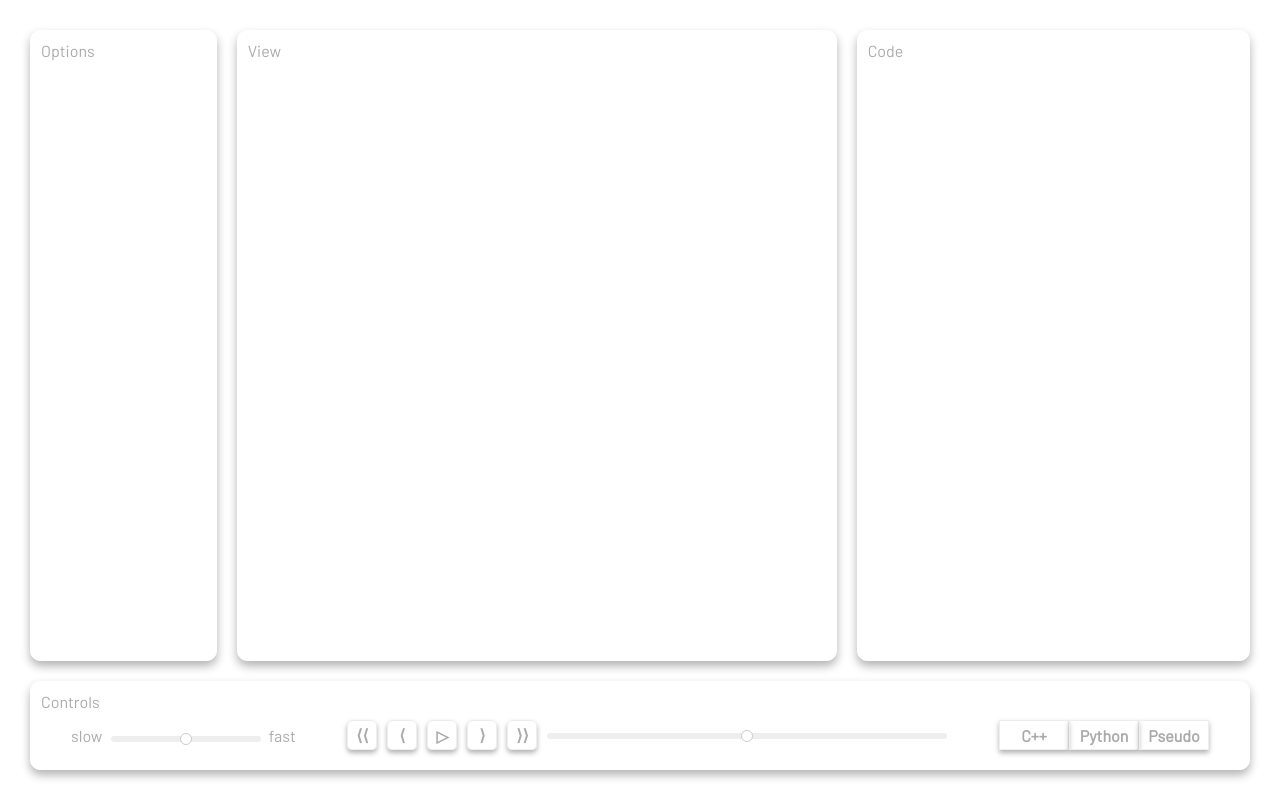
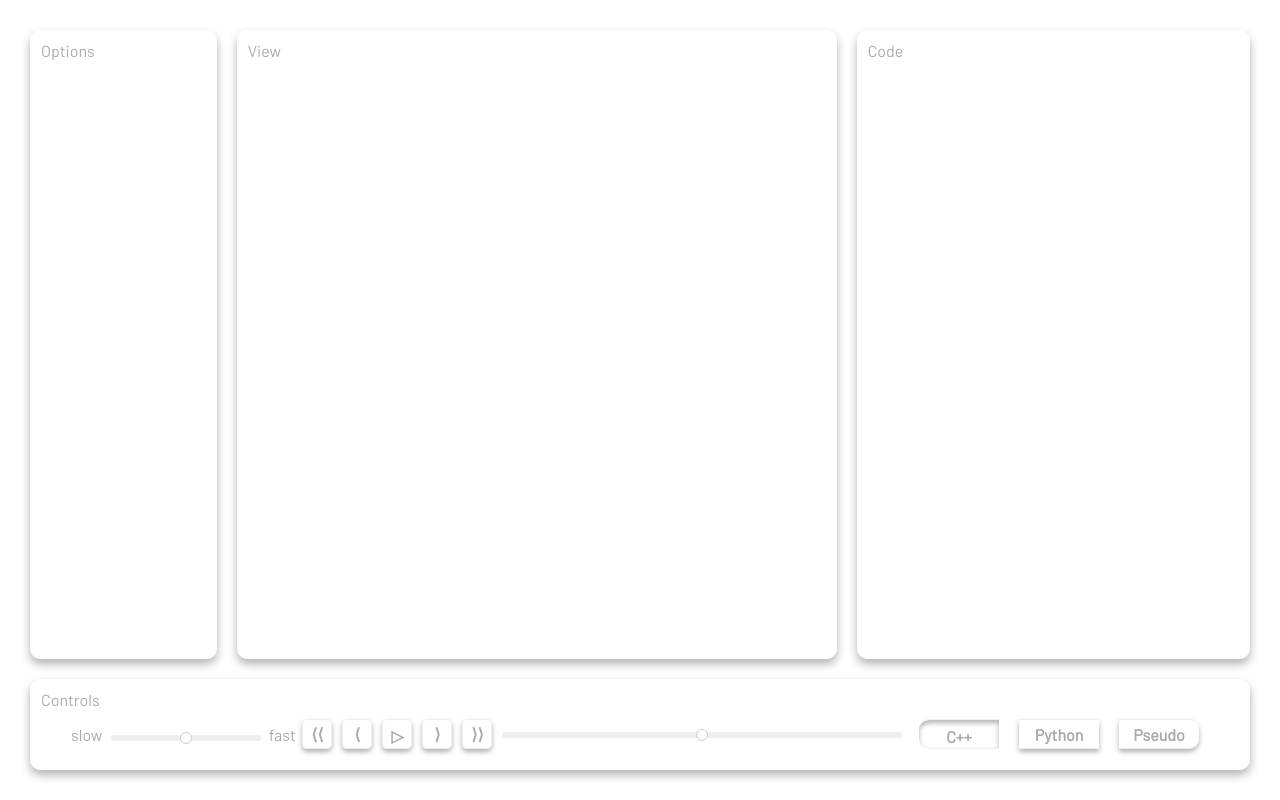
Before and after one commit to silentz/visualizer, a Vue app: page /#/test in a window 1280 px wide. Built offline with nearby package versions, Linux system fonts and the light colour scheme.

Commit message:
language switch smooth test

```diff
--- a/src/components/MainView.vue
+++ b/src/components/MainView.vue
@@ -30,8 +30,10 @@
 					</div>
 
 					<div class='languages'>
-						<div class='button radio' v-for='(language, index) in languages_values'
-							:style="{'radio_chosen': index == languages_chosen}">
+						<div v-for='(language, index) in languages_values'
+							:class='{"button": true, "radio": true, "radio-chosen": (index == languages_chosen),
+								"radio-left": (index == 0), "radio-right": (index + 1 == languages_values.length)}'
+							@click="languages_chosen = index">
 							{{ language }}
 						</div>
 					</div>
@@ -71,7 +73,6 @@ export default {
 		grid-template-areas:
 			"options  viewer   code"
 			"controls controls controls";
-
 	}
 
 	.controls {
@@ -142,10 +143,10 @@ export default {
 			box-sizing: border-box;
 
 			.play {
-				padding-top: 4px !important;
+				padding-top: 6px !important;
 
 				&:active {
-					padding-top: 6px !important;
+					padding-top: 7px !important;
 				}
 			}
 		}
@@ -200,9 +201,30 @@ export default {
 		align-items: center;
 
 		.radio {
-			width: 70px;
-			margin: 0 0;
+			width: 80px;
+			// margin-left: 10px;
+			margin: 10px;
 			border-radius: 0;
+			border-left: none;
+			border-right: none;
+		}
+
+		.radio-chosen {
+			box-shadow: inset 0 3px 5px rgba(0, 0, 0, 0.3) !important;
+			padding-top: 4px !important;
+			padding-bottom: 0px !important;
+		}
+
+		.radio-left {
+			border-radius: 10px 0 0 10px !important;
+		}
+
+		.radio-right {
+			border-radius: 0 10px 10px 0 !important;
+		}
+
+		.languages_chosen {
+			color: red;
 		}
 	}
 
```
